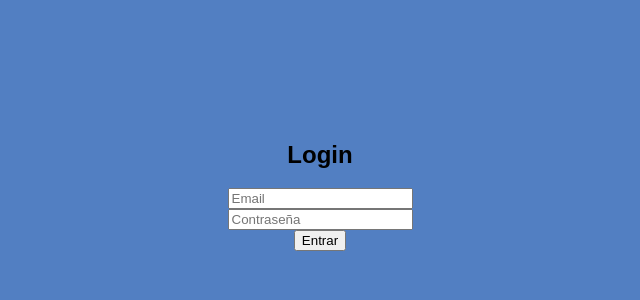
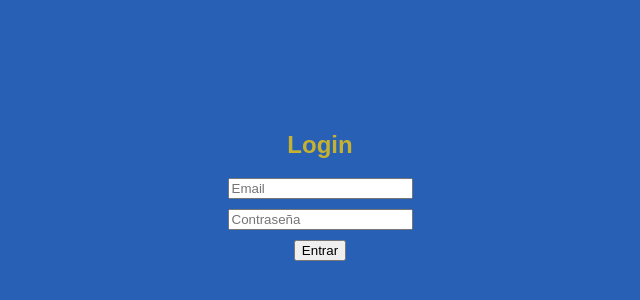
Before and after one commit to guillermoluisc/prog_4_ract_practice, a React (Vite) app: page / in a window 1280 px wide. Shown: the part 214-514 px from the top of the page, without its empty margins (320-960 px from the left). Built offline with nearby package versions, Linux system fonts and the light colour scheme.

Commit message:
feature: refactor

```diff
--- a/src/components/Login.jsx
+++ b/src/components/Login.jsx
@@ -4,10 +4,17 @@ import { useNavigate } from "react-router-dom";
 function Login() {
   const [email, setEmail] = useState("");
   const [password, setPassword] = useState("");
+
+  //hook propio de navigate
   const navigate = useNavigate();
 
+  // e es el evento que se dispara cuando se envia el formulario es un obj de tipo evento y
+  // el prevent defoult previene que el formulario se envie de manera tradicional (recargando la página)
   const handleSubmit = async (e) => {
   e.preventDefault();
+
+  // async delante de la función indica que esa función va a manejar operaciones asíncronas y que puedes usar await dentro.
+  // Operaciones asíncronas son aquellas que no se resuelven inmediatamente, como llamadas a un servidor o lectura de archivos.
 
   try {
     const response = await fetch("http://localhost:91/login", {
@@ -21,11 +28,23 @@ function Login() {
         }),
       });
 
+    //^^^^^^ el primer parametro es a donde le pego, el segundo es el cuerpo de la peticion
+    /**
+     * en el cuerpo de la peticion tenemos varias cosas
+     * metgod: "GET/POST"
+     * headers: en este caso la peticion esta en formato json
+     * body: propiamente el cuerpo de la peticion con el email y la password
+     */
+
+    /**si lass credenciales no coinciden */
       if (!response.ok) {
         alert("Error en las credenciales");
         return;
       }
 
+      /**
+       * convierte la respuesta a json y almacentamos en data lo que se supone que viene del fetch
+       */
       const data = await response.json();
       localStorage.setItem("token", data.token);
 
@@ -41,17 +60,16 @@ function Login() {
     }
 };
 
-
-
 return (
-    <div style={{ textAlign: "center" }}>
+    <div style={ styles.nav }>
       <h2>Login</h2>
-      <form onSubmit={handleSubmit}>
+      <form onSubmit={handleSubmit} style={styles.form}>
         <div>
           <input
             type="email"
             placeholder="Email"
             value={email}
+            //cuando cambia el input setea en la variable email el valor e.target.value (el target es el apuntado)
             onChange={(e) => setEmail(e.target.value)}
             required
           />
@@ -61,6 +79,7 @@ function Login() {
             type="password"
             placeholder="Contraseña"
             value={password}
+            //lo mismo ocurre con el password
             onChange={(e) => setPassword(e.target.value)}
             required
           />
@@ -72,3 +91,20 @@ function Login() {
 }
 
 export default Login;
+
+const styles = {
+  nav: {
+    display: "flex",
+    flexDirection: "column",
+    justifyContent: "center",
+    alignItems: "center",
+    height: "100vh",
+    color: "#c7b22fff",
+  },
+  form: {
+    display: "flex",
+    flexDirection: "column",
+    alignItems: "center",
+    gap: "10px",
+  },
+};
--- a/src/components/ProtectedRoute.jsx
+++ b/src/components/ProtectedRoute.jsx
@@ -1,11 +1,15 @@
 import { Navigate } from "react-router-dom";
 
 function ProtectedRoute({ children }) {
+  //como localstorage es "global", posteriormente podemos tener roles
   const token = localStorage.getItem("token");
 
   if (!token) {
     // Si no hay token, redirige al login
     return <Navigate to="/" replace />;
+    // Redirige al usuario a la ruta "/" (login).
+    // El prop `replace` hace que esta navegación **reemplace la entrada actual en el historial del navegador**,
+    // evitando que el usuario pueda volver con el botón “atrás” a la página protegida.
   }
 
   // Si hay token, muestra el componente protegido
--- a/src/index.css
+++ b/src/index.css
@@ -9,6 +9,6 @@ html, body, #root {
   display: flex;
   justify-content: center; /* centra horizontal */
   align-items: center;     /* centra vertical */
-  background-color: #527fc2;
+  background-color: #2760b5;
   font-family: Arial, sans-serif;
 }
```
Also changed, not shown: src/main.jsx (+12 -1 lines). Lines whose indentation alone changed are shown as unchanged.
